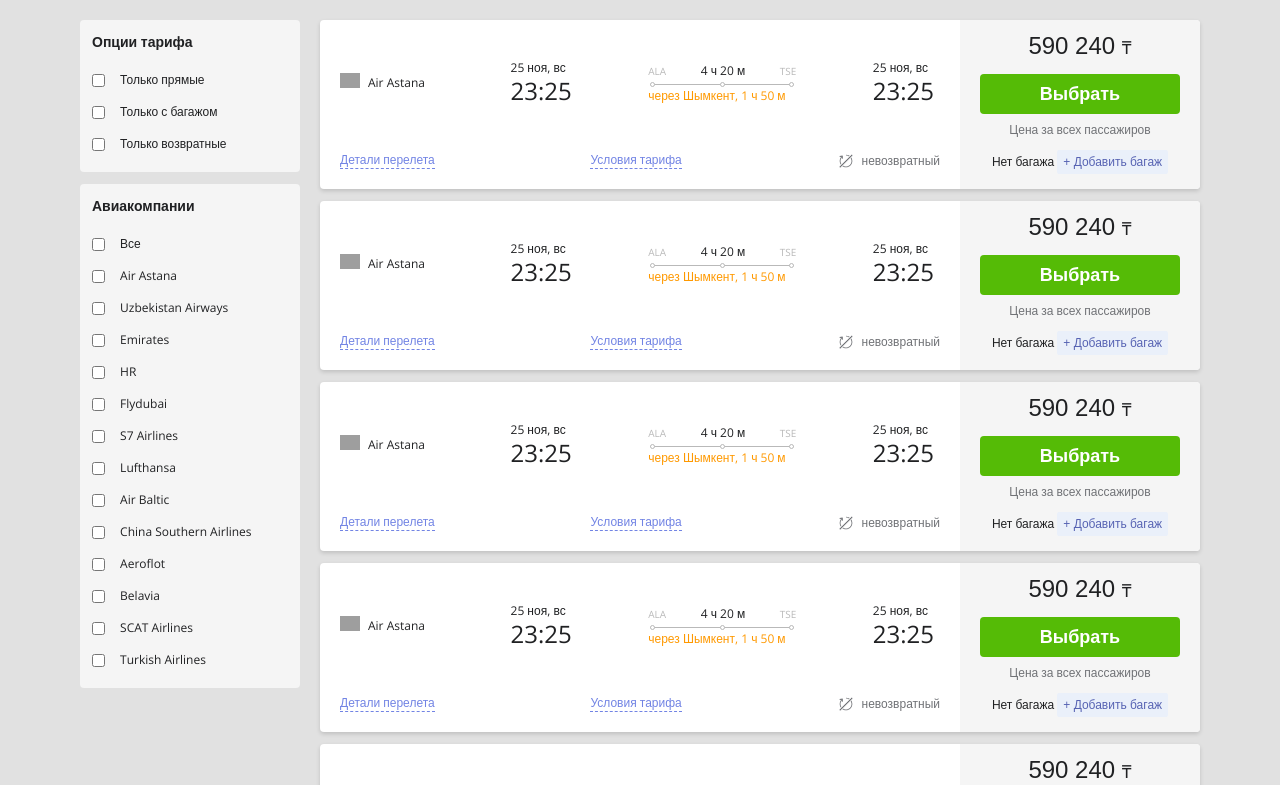
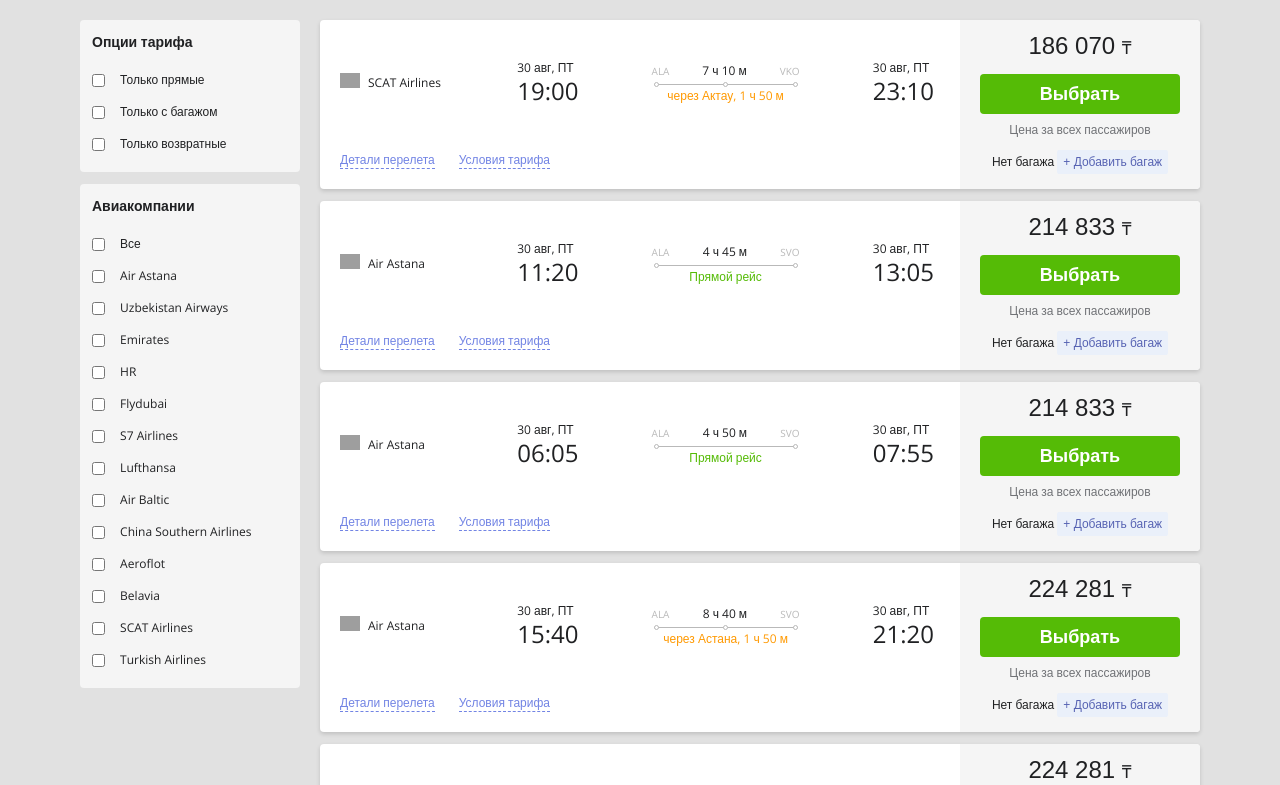
Before and after one commit to nurbakhyt/aviatravel-search-page, a Vue app: page / in a window 1280 px wide. Shown: the top 785 px of the page. Built offline with nearby package versions, Linux system fonts and the light colour scheme; grey boxes are pictures that could not be loaded.

Commit message:
Показать более менее актуальные данные рейсов

```diff
--- a/src/components/Card.vue
+++ b/src/components/Card.vue
@@ -5,19 +5,25 @@
         <div class="brand">
           <div class="brand__logo">
             <img
-              src=" https://aviata.kz/static/airline-logos/80x80/KC.png"
+              :src="logo"
               alt="Лого авиаперевозчика"
             >
           </div>
           <div class="brand__name">
-            Air Astana
+            {{ name }}
           </div>
         </div>
-        <date-time />
+        <date-time
+          :segments="segments"
+          type="origin"
+        />
 
-        <itinerary-segments />
+        <itinerary-segments :itinerary="itinerary"/>
 
-        <date-time />
+        <date-time
+          :segments="segments"
+          type="dest"
+        />
       </div>
 
       <div class="additional-info">
@@ -35,7 +41,10 @@
         >
           Условия тарифа
         </a>
-        <span class="additional_info__label">
+        <span
+          v-if="flight.refundable"
+          class="additional_info__label"
+        >
           <svg
             width="16"
             height="16"
@@ -74,7 +83,7 @@
     </div>
     <div class="card__footer">
       <p class="price">
-        590 240
+        {{ flight.price }}
         <span class="price__currency">₸</span>
       </p>
       <button class="btn btn--buy">Выбрать</button>
@@ -89,6 +98,7 @@
 
 <script lang="ts">
 import { Component, Prop, Vue } from 'vue-property-decorator';
+import { mapGetters } from 'vuex';
 import DateTime from '@/components/DateTime.vue';
 import ItinerarySegments from '@/components/ItinerarySegments.vue';
 
@@ -97,10 +107,27 @@
     DateTime,
     ItinerarySegments,
   },
+  computed: mapGetters('filters', ['airlinesRaw']),
 })
 export default class Card extends Vue {
   @Prop({ required: true })
   flight!: Flight;
+
+  get logo(): string {
+    return `https://aviata.kz/static/airline-logos/80x80/${this.flight.validating_carrier}.png`;
+  }
+
+  get name(): string {
+    return this.airlinesRaw[this.flight.validating_carrier];
+  }
+
+  get itinerary(): Itinerary {
+    return this.flight.itineraries[0][0];
+  }
+
+  get segments(): Segment[] {
+    return this.itinerary.segments;
+  }
 }
 </script>
 
@@ -137,7 +164,7 @@
 
 .brand {
   display: flex;
-  width: 100px;
+  width: 110px;
 }
 
 .brand__logo {
@@ -157,7 +184,6 @@
 .additional-info {
   display: flex;
   align-items: center;
-  justify-content: space-between;
 }
 
 .additional-info__link {
@@ -166,6 +192,11 @@
   font-size: 12px;
   line-height: 16px;
   text-decoration: none;
+  margin-right: 24px;
+}
+
+.additional-info__link:last-child {
+  margin-right: 0;
 }
 
 .additional_info__label {
--- a/src/components/DateTime.vue
+++ b/src/components/DateTime.vue
@@ -1,15 +1,36 @@
 <template>
   <time class="date">
-    <span class="date__value">25 ноя, вс</span>
-    <span class="date__time">23:25</span>
+    <span class="date__value">{{ dateTime.date }}</span>
+    <span class="date__time">{{ dateTime.time }}</span>
   </time>
 </template>
 
 <script lang="ts">
-import { Component, Vue } from 'vue-property-decorator';
+import { Component, Prop, Vue } from 'vue-property-decorator';
 
 @Component
-export default class DateTime extends Vue {}
+export default class DateTime extends Vue {
+  @Prop({ default: 'origin' })
+  type!: SegmentType;
+
+  @Prop({ required: true })
+  segments!: Segment[];
+
+  get segmentDateTime(): string {
+    if (this.type === 'origin') return this.segments[0].dep_time;
+
+    return this.segments[this.segments.length - 1].arr_time;
+  }
+
+  get dateTime(): DateTimeType {
+    const parsed = this.segmentDateTime.split(' ');
+
+    return {
+      date: parsed.slice(0, parsed.length - 1).join(' '),
+      time: parsed.slice(-1)[0],
+    };
+  }
+}
 </script>
 
 <style scoped>
--- a/src/components/ItinerarySegments.vue
+++ b/src/components/ItinerarySegments.vue
@@ -1,29 +1,84 @@
 <template>
   <div class="segments">
     <div class="flight-time">
-      <span class="flight-time__point">ALA</span>
-      <span class="flight-time__duration">4 ч 20 м</span>
-      <span class="flight-time__point">TSE</span>
+      <span class="flight-time__point">{{ origin }}</span>
+      <span class="flight-time__duration">{{ travelTime }}</span>
+      <span class="flight-time__point">{{ dest }}</span>
     </div>
 
     <div class="diagram">
       <span class="diagram__point"></span>
-      <span class="diagram__point"></span>
+      <span
+        v-for="stop in stops"
+        :key="stop"
+        class="diagram__point"
+      ></span>
       <span class="diagram__point"></span>
       <div class="diagram__line"></div>
     </div>
 
-    <div class="flight-time__layover">
-      через Шымкент, 1 ч 50 м
+    <div :class="[
+      'flight-time__layover',
+      {'flight-time__layover--green': stops.length < 1},
+    ]">
+      {{ layover }}
     </div>
   </div>
 </template>
 
-<script>
-import { Component, Vue } from 'vue-property-decorator';
+<script lang="ts">
+import { Component, Prop, Vue } from 'vue-property-decorator';
 
 @Component
-export default class ItinerarySegments extends Vue {}
+export default class ItinerarySegments extends Vue {
+  @Prop({ required: true })
+  itinerary!: Itinerary;
+
+  get origin(): string {
+    return this.itinerary.segments[0].origin_code;
+  }
+
+  get dest(): string {
+    return this.itinerary.segments[this.itinerary.segments.length - 1].dest_code;
+  }
+
+  get travelTime(): string {
+    const inHours = Math.floor(this.itinerary.traveltime / 3600);
+    const inMinutes = (this.itinerary.traveltime / 60) % 60;
+
+    return `${inHours} ч ${inMinutes} м`;
+  }
+
+  get cities(): string[] {
+    return this.itinerary.segments
+      .reduce((arr: string[], segment: Segment, idx: number): string[] => {
+        if (idx === 0) {
+          return [
+            ...arr,
+            segment.origin,
+            segment.dest,
+          ];
+        }
+
+        return [
+          ...arr,
+          segment.dest,
+        ];
+      }, []);
+  }
+
+  get stops(): string[] {
+    return this.cities.slice(1, this.cities.length - 1);
+  }
+
+  get layover(): string {
+    if (this.stops.length > 0) {
+      return `через ${this.stops[0]}, 1 ч 50 м`;
+    }
+
+    return 'Прямой рейс';
+  }
+}
 </script>
 
 <style scoped>
@@ -54,6 +109,11 @@
   color: #ff9900;
   font-size: 12px;
   line-height: 16px;
+  text-align: center;
+}
+
+.flight-time__layover--green {
+  color: var(--brandColor);
 }
 
 .diagram {
--- a/src/store/filters.ts
+++ b/src/store/filters.ts
@@ -19,16 +19,16 @@
     onlyWithBaggage: 'Только с багажом',
     onlyReturnable: 'Только возвратные',
   },
-}
+};
 
 export default {
   namespaced: true,
   state,
   getters: {
-    airlinesRaw: (state: FiltersState) => state.airlines,
-    airlinesArray: (state: FiltersState) => transformToOptions(state.airlines),
-    optionsRaw: (state: FiltersState) => state.options,
-    optionsArray: (state: FiltersState) => transformToOptions(state.options),
+    airlinesRaw: (localState: FiltersState) => localState.airlines,
+    airlinesArray: (localState: FiltersState) => transformToOptions(localState.airlines),
+    optionsRaw: (localState: FiltersState) => localState.options,
+    optionsArray: (localState: FiltersState) => transformToOptions(localState.options),
   },
   actions: {
     async load({ commit }: ActionContext<FiltersState, RootState>) {
@@ -38,9 +38,10 @@
     },
   },
   mutations: {
-    SET_AIRLINES(state: FiltersState, airlines: IsomorphicObject) {
-      state.airlines = {
-        ...state.airlines,
+    SET_AIRLINES(localState: FiltersState, airlines: IsomorphicObject) {
+      // eslint-disable-next-line
+      localState.airlines = {
+        ...localState.airlines,
         ...airlines,
       };
     },
```
Also changed, not shown: src/types.d.ts (+29 -3 lines).
